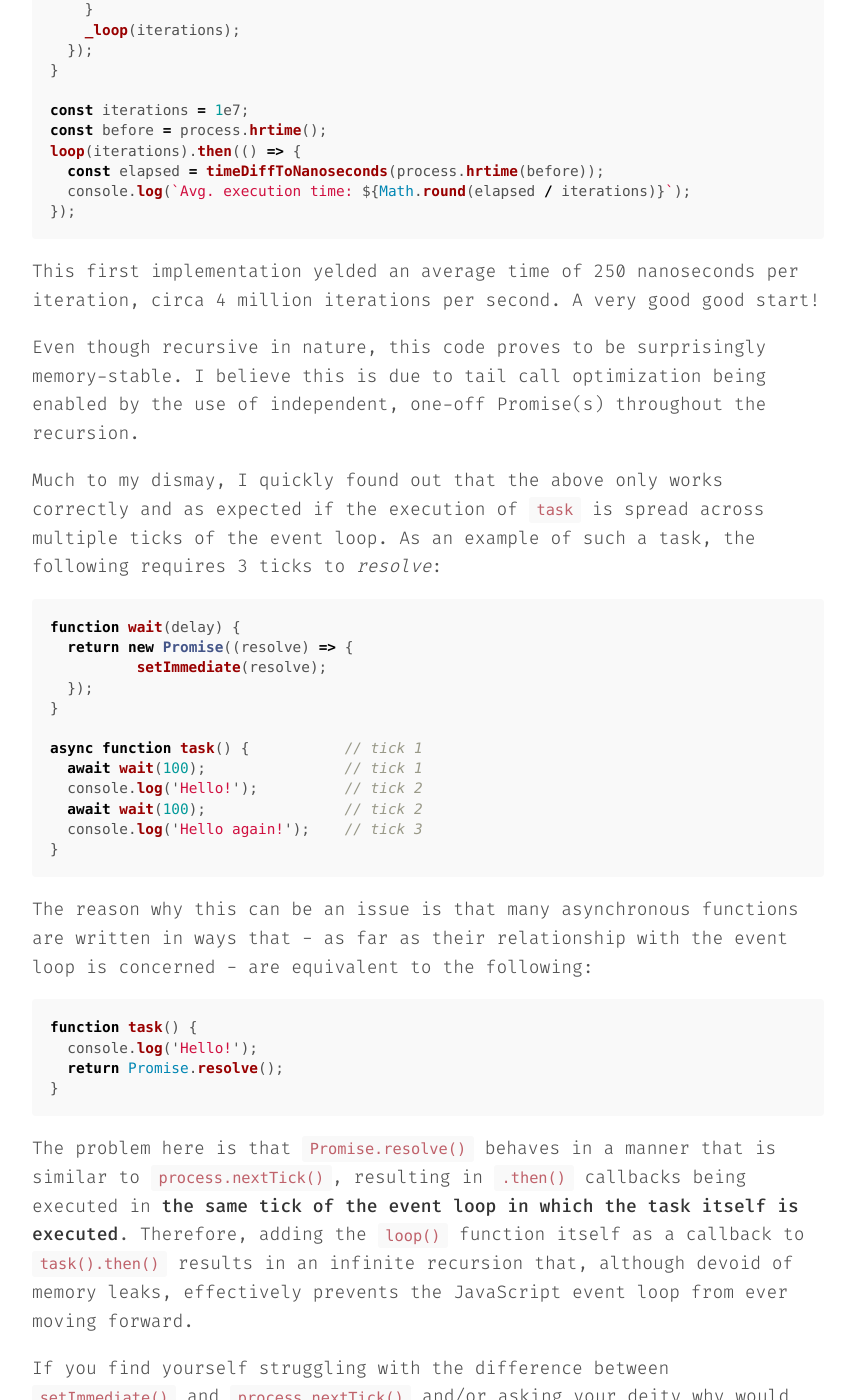
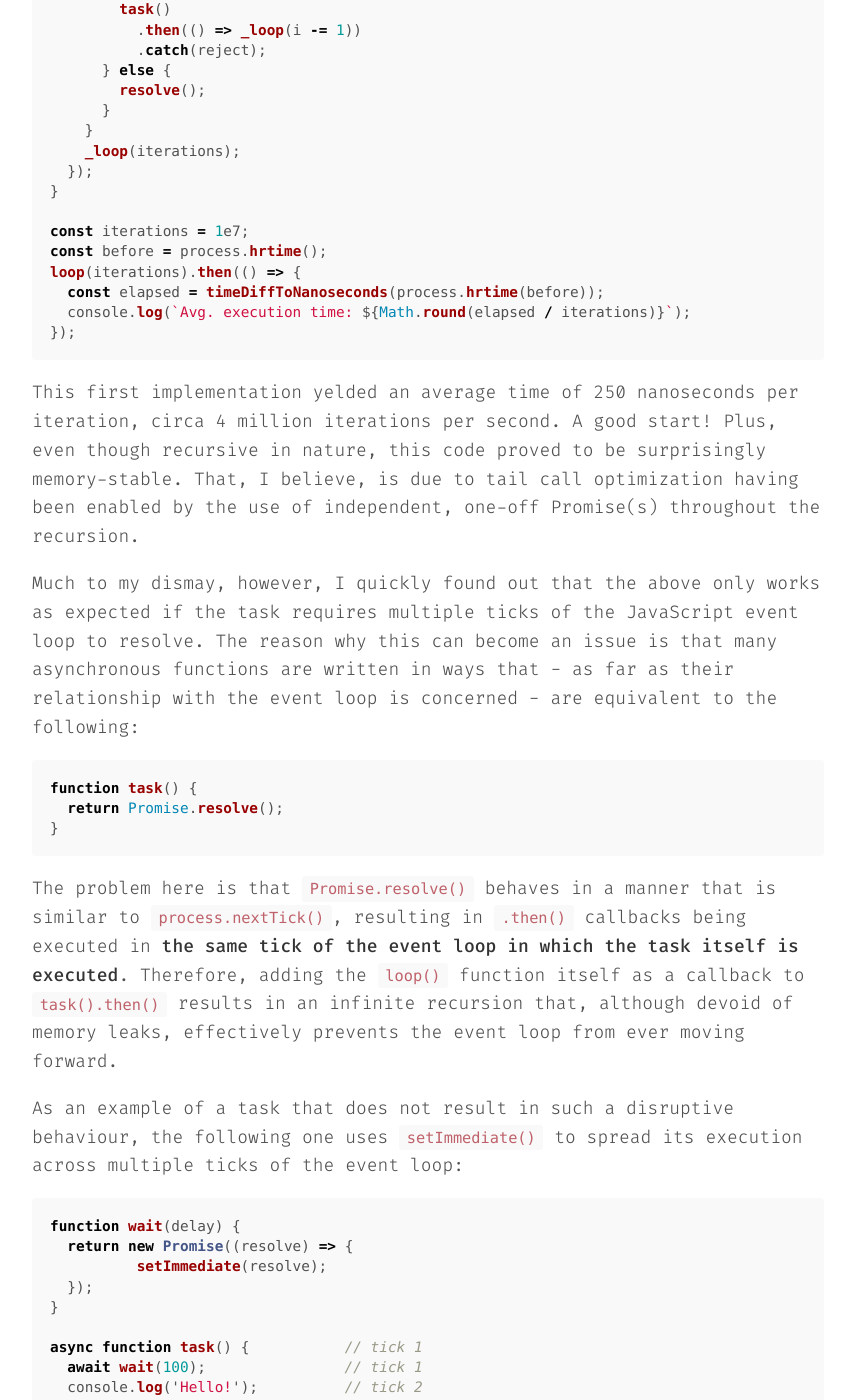
Before and after one commit to jacoscaz/treesandrobots.github.io, a Jekyll site: the page built from _posts/2018-06-28-looping-async-functions-nodejs.md, in a window 1280 px wide and 1400 px high, scrolled down 3563 px. Shown: the whole window, without its empty margins (212-1062 px from the left). Built offline with Jekyll 4.4.1, drawn with Linux system fonts in a browser that asks for light colours; some of the changed lines change nothing that is shown; some of the changed text lies outside the part shown.

Commit message:
inverts a few paragraphs for clarity

````diff
--- a/_posts/2018-06-28-looping-async-functions-nodejs.md
+++ b/_posts/2018-06-28-looping-async-functions-nodejs.md
@@ -49,7 +49,7 @@ samplingLoop();
 outputLoop();
 ```
 
-On my machine, a Node.js process running this snippet alone shows an average event loop latency of roughly 2700 nanoseconds, which gives us around 370k loop ticks per second.
+In my local environment, a Node.js process running this snippet alone shows an average event loop latency of roughly 2700 nanoseconds, which gives us around 370k loop ticks per second.
 
 ## Baseline: synchronous task
 
@@ -72,7 +72,7 @@ const elapsed = timeDiffToNanoseconds(process.hrtime(before));
 console.log(`Avg. task execution time: ${Math.round(elapsed / iterations)}`);
 ```
 
-On my machine - a late 2013 MacBook Pro with a 2.4GHz Intel Core i5 - the average iteration time varied between tens of nanoseconds to tens of *thousands* of nanoseconds, depending on the number of iterations.
+Using a late 2013 MacBook Pro with a 2.4GHz Intel Core i5, the average iteration time varied between tens of nanoseconds to tens of *thousands* of nanoseconds, depending on the number of iterations.
 
 | Iterations | Average iteration time (ns) |
 | ---------- | --------------------------- |
@@ -89,7 +89,7 @@ Although this is something I would like to confirm and further explore in the fu
 
 At this point I stopped for a second and thought to myself: I'm measuring friggin' _nanoseconds_. How cool is that?
 
-As I am working on control loops, generally supposed to go through as many iterations as possible, I decided to proceed in my tests using 10000000 iterations (ten million). Furthermore, I decided for a reference average iteration time of 100  nanoseconds. In an ideal world where no overhead is required to keep executing it over and over, this should result in the task running around ten million times per second.
+As I am working on control loops, generally supposed to go through as many iterations as possible, I decided to proceed in my tests using 10000000 iterations (ten million). Furthermore, I decided for a reference average iteration time of 100  nanoseconds. In an ideal world where no overhead is required to keep executing a task over and over, this would result in around 10000000 (ten million, again) iterations per second.
 
 ## Loop #1: simple and disruptive
 
@@ -99,6 +99,12 @@ Given the asynchronous nature of promises and ES6's [tail call optimization][tai
 async function task() {
   return Math.random() + Date.now();
 }
+
+// As per premise #1, this could also be written as
+//
+// function task() {
+//   return Promise.resolve(Math.random() + Date.now());
+// }
 
 function loop(iterations) {
   return new Promise((resolve, reject) => {
@@ -123,11 +129,19 @@ loop(iterations).then(() => {
 });
 ```
 
-This first implementation yelded an average time of 250 nanoseconds per iteration, circa 4 million iterations per second. A very good good start!
+This first implementation yelded an average time of 250 nanoseconds per iteration, circa 4 million iterations per second. A good start! Plus, even though recursive in nature, this code proved to be surprisingly memory-stable. That, I believe, is due to tail call optimization having been enabled by the use of independent, one-off Promise(s) throughout the recursion.
 
-Even though recursive in nature, this code proves to be surprisingly memory-stable. I believe this is due to tail call optimization being enabled by the use of independent, one-off Promise(s) throughout the recursion.
+Much to my dismay, however, I quickly found out that the above only works as expected if the task requires multiple ticks of the JavaScript event loop to resolve. The reason why this can become an issue is that many asynchronous functions are written in ways that - as far as their relationship with the event loop is concerned - are equivalent to the following:
 
-Much to my dismay, I quickly found out that the above only works correctly and as expected if the execution of `task` is spread across multiple ticks of the event loop. As an example of such a task, the following requires 3 ticks to _resolve_:
+```js
+function task() {
+  return Promise.resolve();
+}
+```
+
+The problem here is that `Promise.resolve()` behaves in a manner that is similar to `process.nextTick()`, resulting in `.then()` callbacks being executed in __the same tick of the event loop in which the task itself is executed__. Therefore, adding the `loop()` function itself as a callback to `task().then()` results in an infinite recursion that, although devoid of memory leaks, effectively prevents the event loop from ever moving forward.
+
+As an example of a task that does not result in such a disruptive behaviour, the following one uses `setImmediate()` to spread its execution across multiple ticks of the event loop:
 
 ```js
 function wait(delay) {
@@ -144,18 +158,7 @@ async function task() {           // tick 1
 }
 ```
 
-The reason why this can be an issue is that many asynchronous functions are written in ways that - as far as their relationship with the event loop is concerned - are equivalent to the following:
-
-```js
-function task() {
-  console.log('Hello!');
-  return Promise.resolve();
-}
-```
-
-The problem here is that `Promise.resolve()` behaves in a manner that is similar to `process.nextTick()`, resulting in `.then()` callbacks being executed in __the same tick of the event loop in which the task itself is executed__. Therefore, adding the `loop()` function itself as a callback to `task().then()` results in an infinite recursion that, although devoid of memory leaks, effectively prevents the JavaScript event loop from ever moving forward.
-
-If you find yourself struggling with the difference between `setImmediate()` and `process.nextTick()` and/or asking your deity why would anyone in their right mind use the name `nextTick` for a method that schedules something to occur during the _current_ tick, I suggest having a look at [this really nice series of posts][nice-posts-on-timers] and [the official documentation on timers][nodejs-timers].
+If you find yourself struggling with the difference between `setImmediate()` and `process.nextTick()` and/or asking your deity why would anyone in their right mind use the name `nextTick` for a method that schedules something to occur during the _current_ tick, I suggest having a look at [this really nice series of posts][nice-posts-on-timers] and at [the official documentation on timers][nodejs-timers].
 
 ## Loop #2: the event loop is the only loop
 
````
